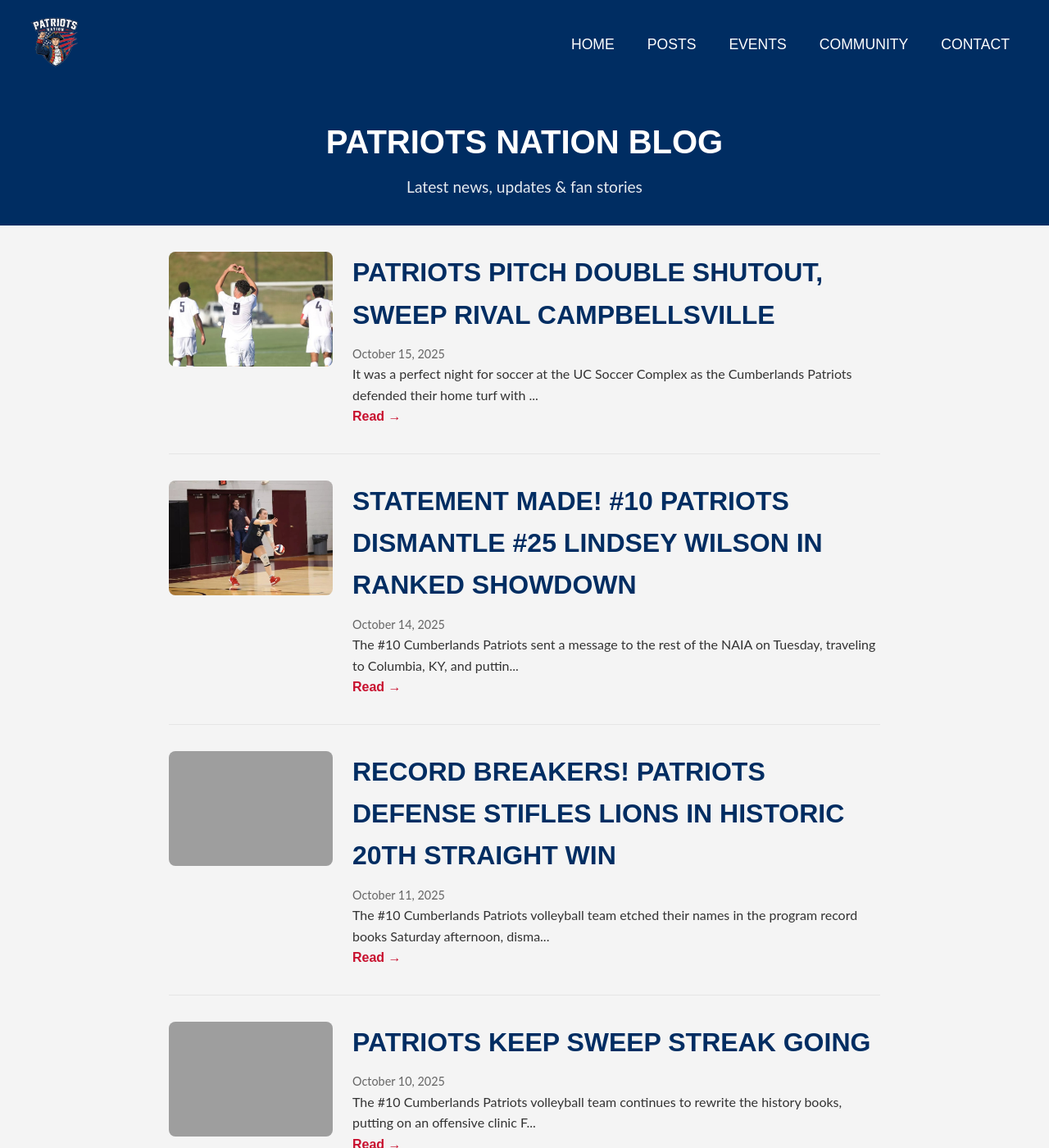
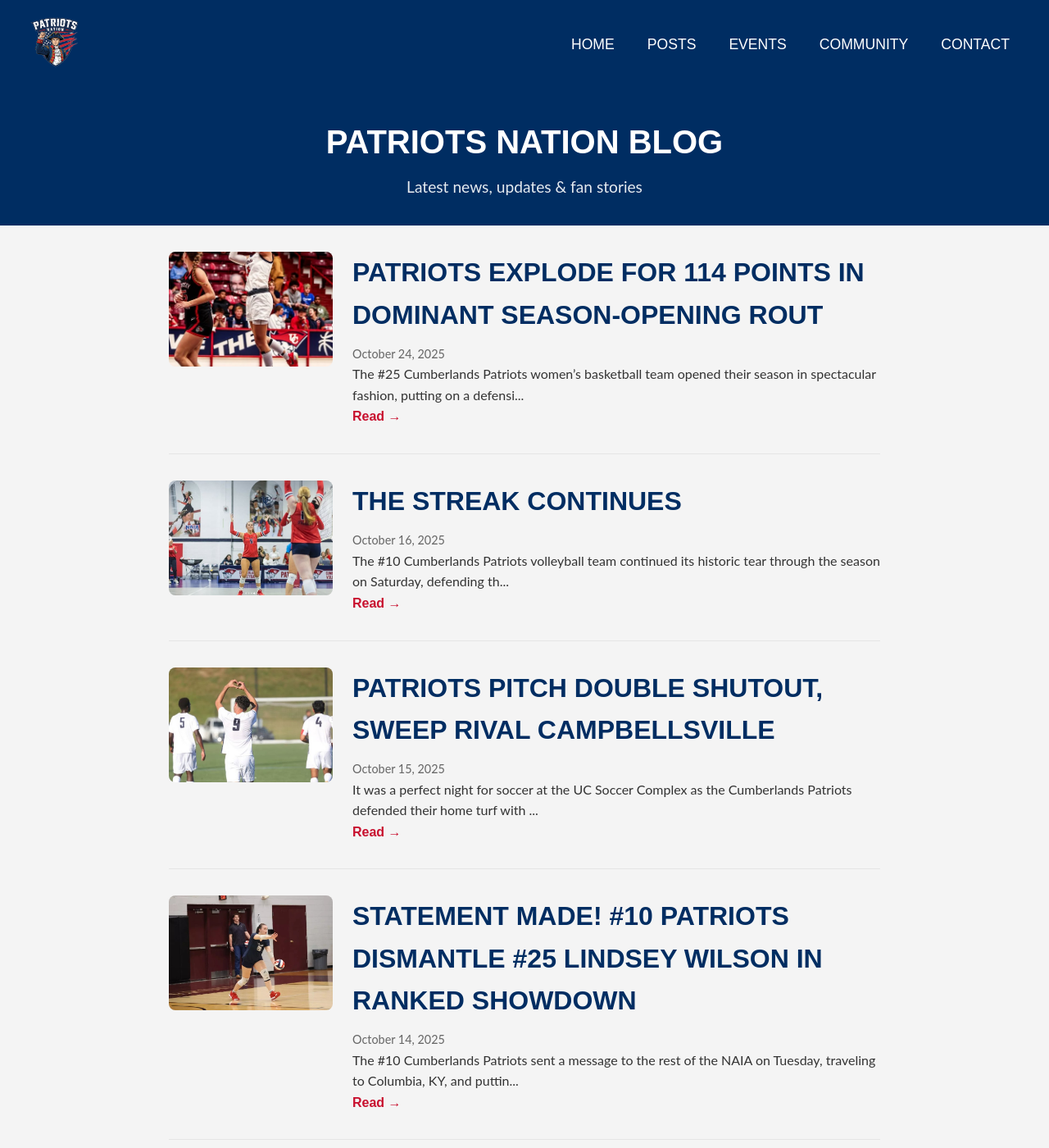
Before and after one commit to bshroats5/Patriots_Nation, a Jekyll site: the page built from blog/index.html, in a window 1280 px wide and 1400 px high. Shown: the whole window at 82% size. Built offline with Jekyll 4.4.1, drawn with Linux system fonts in a browser that asks for light colours; the list of posts is cut into pages by our own code; some of the changed lines change nothing that is shown; some of the changed text lies outside the part shown; grey boxes are pictures that could not be loaded.

Commit message:
Add women's basketball season opener post and image
Added a new post detailing the Patriots women's basketball team's dominant 114-64 season-opening win over Simmons College, including game highlights and player stats. Also updated the date in the volleyball streak post and added a related image for the basketball post.

```diff
--- a/_posts/2025-10-16-2025-The-Streak-Continues.md
+++ b/_posts/2025-10-16-2025-The-Streak-Continues.md
@@ -1,11 +1,12 @@
 ---
 layout: post
 title: "The Streak Continues"
-date: 2025-10-1
+date: 2025-10-16
 author: Admin
 image: /images/2025-10-16-vb.jpg
 image_credit: "Photo from University of the Cumberlands"
 ---
+
 
 The #10 Cumberlands Patriots volleyball team continued its historic tear through the season on Saturday, defending their home court with a resounding 3-0 sweep (25-15, 25-19, 25-16) over rival Campbellsville. The victory pushes the Patriots' unprecedented winning streak to 22 matches and marks their 17th consecutive sweep, keeping their perfect record intact at 22-0.
 
--- /dev/null
+++ b/_posts/2025-10-24-Women's-Basketball-Dominates.md
@@ -0,0 +1,51 @@
+---
+layout: post
+title: "Patriots Explode for 114 Points in Dominant Season-Opening Rout"
+date: 2025-10-24
+author: Admin
+image: /images/2025-10-24-wbb.jpg
+image_credit: "Photo from University of the Cumberlands"
+---
+
+The #25 Cumberlands Patriots women's basketball team opened their season in spectacular fashion, putting on a defensive clinic that fueled an offensive explosion in a 114-64 dismantling of Simmons College. The Patriots forced an incredible 28 steals and showcased their depth with five players scoring in double figures in the dominant victory on Randy Vernon Court.
+
+### A Fast and Furious Start
+
+The Patriots set the tone from the opening tip, overwhelming the Falcons with a blistering 14-0 run to start the game. The defensive pressure was relentless from the very first possession, as **Darcie Anderson** came up with a steal and converted a three-point play. That was just the beginning, as UC forced four straight steals that led to four consecutive baskets, pushing the lead to 12-0 in just over a minute of play. **Zaram Fredricks** capped the run with a putback, and the Patriots never looked back, taking a 28-15 lead after the first quarter.
+
+### Bench Provides a Spark in the Second
+
+The pressure didn't let up in the second quarter, as the Patriots' depth took over. **Joy Kendrick** and newcomer **Jaydyn Carrico** combined for the first eight points of a run that extended the lead to 40-17. The hustle was on full display midway through the quarter when **Peyton Mounce** dove on the floor for a loose ball, starting a fast break that ended with an **Aden Clark** pass to **Carrico** for the finish. The Patriots took a commanding 53-28 lead into the halftime break.
+
+### No Let-Up After Halftime
+
+Any thoughts of a comeback were quickly erased as the Patriots opened the second half with another massive 14-0 run. **Joy Kendrick** and **Aden Clark** each drained three-pointers during the surge, blowing the game wide open. The steals continued to pile up, leading to easy transition points as the Patriots built an insurmountable 80-43 lead heading into the final frame.
+
+### Surpassing the Century Mark
+
+The fourth quarter was a victory lap for the Patriots as they cruised to the finish line. A layup from **Zaram Fredricks** pushed the lead to 97-56, and a few moments later, back-to-back layups from **Clark** and **Anderson** put the Patriots over the 100-point mark for the second consecutive season. In a special moment, **Noel Smith** sank her first collegiate bucket, and the Patriots closed out the impressive 114-64 win.
+
+### Patriots By The Numbers
+
+*   **A Dominant Debut:** Newcomer **Jaydyn Carrico** led all scorers, pouring in 20 points off the bench to go with 3 steals.
+*   **Double-Double Machine:** **Zaram Fredricks** was a force on the glass, recording her first double-double of the season with 14 points and 13 rebounds.
+*   **All-Around Star:** **Joy Kendrick** did it all, stuffing the stat sheet with 18 points, 5 assists, and 5 steals.
+*   **Defensive Menace:** **Aden Clark** was a key contributor on both ends, chipping in 15 points and 5 steals.
+*   **Team Effort:** The Patriots' defense was the story, forcing 28 turnovers and converting them into 51 points. They also dominated the boards with 21 offensive rebounds.
+
+### Up Next
+
+The Patriots return to the court on Thursday, October 30th, when they host (RV) Huntington as part of the Patriot Classic. Tip-off is set for 5 p.m.
+
+## Final Score: Cumberlands 114, Simmons 64
+
+## Patriots Nation Player Of The Game
+**Jaydyn Carrico**
+
+## Please Join The Community
+
+**X**: @UCPatsNation
+**Instagram**: @ucpatriotsnation
+**Threads**: @ucpatriotsnation
+**Reddit**: r/CumberlandsPatriots
+**Facebook**: Patriots Nation
```
Also changed, not shown: images/2025-10-24-wbb.jpg (added).
